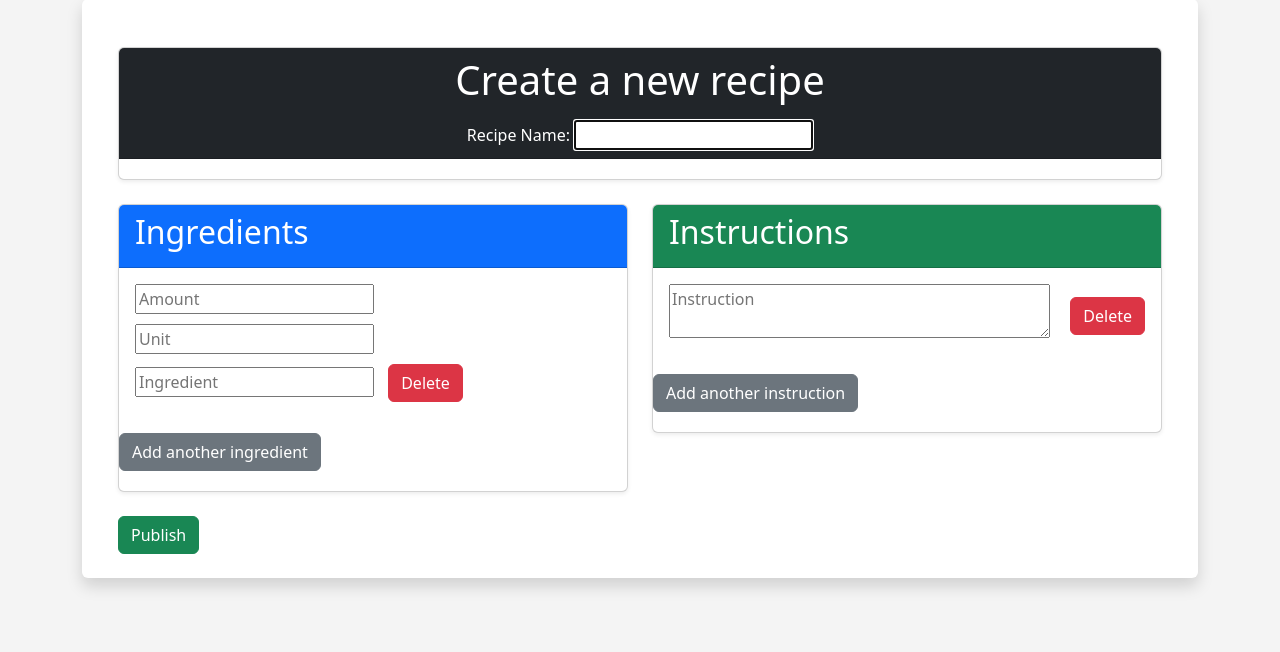
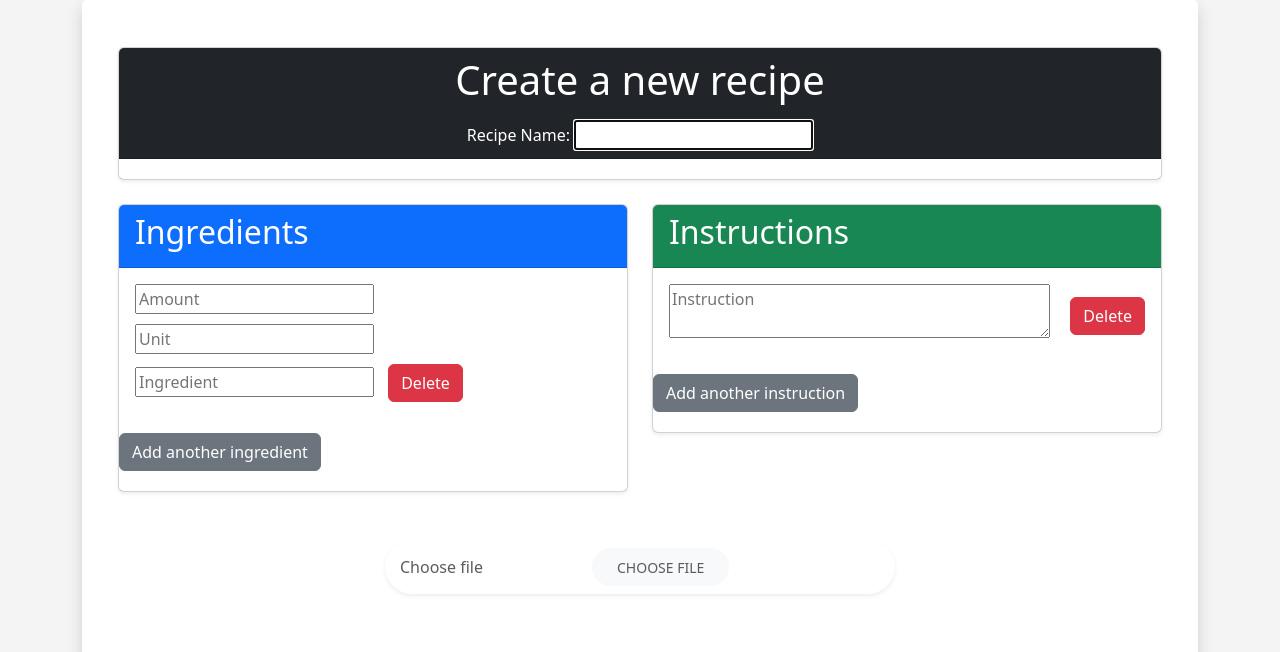
Before and after one commit to louigra/voxpopulirecipes, a Django app: page /submit_recipe/ in a window 1280 px wide. Shown: the part 111-763 px from the top of the page. Run offline with Django 5.2, Linux system fonts and the light colour scheme; a user stored in the database is signed in.

Commit message:
fixed image logic and ordering instructions

```diff
--- a/mysite/voxpopulirecipes/templates/voxpopulirecipes/recipe.html
+++ b/mysite/voxpopulirecipes/templates/voxpopulirecipes/recipe.html
@@ -47,7 +47,7 @@
                 </div>
                 <div class="card-body">
                     <ol class="list-group list-group-numbered">
-                        {% for instruction in recipe.instruction_set.all %}
+                        {% for instruction in recipe.instruction_set.all|dictsort:"instruction_order" %}
                             <li class="list-group-item">{{ instruction.instruction_text }}</li>
                         {% endfor %}
                     </ol>
--- a/mysite/voxpopulirecipes/templates/voxpopulirecipes/submit_recipe.html
+++ b/mysite/voxpopulirecipes/templates/voxpopulirecipes/submit_recipe.html
@@ -85,23 +85,30 @@
                             </fieldset>
                         </fieldset>
 
-                        <div class="col-md-6 mb-4">
-                            <div class="card shadow-sm">
-                                <fieldset id="image-upload-section" class="create_section">
-                                    <div class="card-header bg-info text-white">
-                                        <h2>Upload an Image</h2>
+                        <div class="row py-4">
+                            <div class="col-lg-6 mx-auto">
+                                <!-- Upload image input -->
+                                <div class="input-group mb-3 px-2 py-2 rounded-pill bg-white shadow-sm">
+                                    <input id="upload" type="file" name="image" onchange="readURL(this, 'imageResult');" class="form-control border-0">
+                                    <label id="upload-label" for="upload" class="font-weight-light text-muted">Choose file</label>
+                                    <div class="input-group-append">
+                                        <label for="upload" class="btn btn-light m-0 rounded-pill px-4">
+                                            <i class="fa fa-cloud-upload mr-2 text-muted"></i>
+                                            <small class="text-uppercase font-weight-bold text-muted">Choose file</small>
+                                        </label>
                                     </div>
-                                    <div class="card-body text-center">
-                                        <div class="mb-3">
-                                            <label for="id_image" class="form-label">Choose an image for your recipe:</label>
-                                            <input type="file" name="image" id="id_image" class="form-control file-input" accept="image/*">
-                                        </div>
-                                        {% if recipe and recipe.image %}
-                                            <p class="mt-3">Current Image:</p>
-                                            <img src="{{ recipe.image.url }}" alt="{{ recipe.title }}" class="img-thumbnail" style="max-width: 200px;">
-                                        {% endif %}
-                                    </div>
-                                </fieldset>
+                                </div>
+
+                                <!-- Uploaded image area -->
+                                <p class="font-italic text-white text-center">The image uploaded will be rendered inside the box below.</p>
+                                <div class="image-area mt-4">
+                                    <img
+                                        id="imageResult"
+                                        src="{% if recipe and recipe.image %}{{ recipe.image.url }}{% else %}#{% endif %}"
+                                        alt="Uploaded image will appear here"
+                                        class="img-fluid rounded shadow-sm mx-auto d-block"
+                                    >
+                                </div>
                             </div>
                         </div>
             <input type="submit" class="btn btn-success" value="Publish">
@@ -176,9 +183,39 @@
                         </div>
                     </div>
             </div>
+
+            <div class="row py-4">
+                <div class="col-lg-6 mx-auto">
+                    <!-- Upload image input -->
+                    <div class="input-group mb-3 px-2 py-2 rounded-pill bg-white shadow-sm">
+                        <input id="upload" type="file" name="image" onchange="readURL(this, 'imageResult');" class="form-control border-0">
+                        <label id="upload-label" for="upload" class="font-weight-light text-muted">Choose file</label>
+                        <div class="input-group-append">
+                            <label for="upload" class="btn btn-light m-0 rounded-pill px-4">
+                                <i class="fa fa-cloud-upload mr-2 text-muted"></i>
+                                <small class="text-uppercase font-weight-bold text-muted">Choose file</small>
+                            </label>
+                        </div>
+                    </div>
+
+                    <!-- Uploaded image area -->
+                    <p class="font-italic text-white text-center">The image uploaded will be rendered inside the box below.</p>
+                    <div class="image-area mt-4">
+                        <img
+                            id="imageResult"
+                            src="{% if recipe and recipe.image %}{{ recipe.image.url }}{% else %}#{% endif %}"
+                            alt="Uploaded image will appear here"
+                            class="img-fluid rounded shadow-sm mx-auto d-block"
+                        >
+                    </div>
+                </div>
+            </div>
+
             </fieldset>
             <input type="submit" class="btn btn-success" value="Publish">
             </div>
+
+
 
         {% endif %}
     </form>
@@ -253,6 +290,48 @@
     .file-input::file-selector-button:focus {
         outline: none;
         box-shadow: 0 0 5px rgba(0, 123, 255, 0.5);
+    }
+
+    /*
+    *
+    * ==========================================
+    * CUSTOM UTIL CLASSES
+    * ==========================================
+    *
+    */
+    #upload {
+        opacity: 0;
+    }
+
+    #upload-label {
+        position: absolute;
+        top: 50%;
+        left: 1rem;
+        transform: translateY(-50%);
+    }
+
+    .image-area {
+        border: 2px dashed rgba(255, 255, 255, 0.7);
+        padding: 1rem;
+        position: relative;
+    }
+
+    .image-area::before {
+        content: 'Uploaded image result';
+        color: #fff;
+        font-weight: bold;
+        text-transform: uppercase;
+        position: absolute;
+        top: 50%;
+        left: 50%;
+        transform: translate(-50%, -50%);
+        font-size: 0.8rem;
+        z-index: 1;
+    }
+
+    .image-area img {
+        z-index: 2;
+        position: relative;
     }
 </style>
 
@@ -357,6 +436,28 @@
             document.getElementById("instructions-list").appendChild(instructionDiv);
         });
     });
+
+    // Function to show the uploaded image
+    function readURL(input, targetImageId) {
+        if (input.files && input.files[0]) {
+            var reader = new FileReader();
+
+            reader.onload = function (e) {
+                document.getElementById(targetImageId).src = e.target.result;
+            };
+
+            reader.readAsDataURL(input.files[0]);
+        }
+    }
+
+    // Function to display the uploaded file name
+    var input = document.getElementById('upload');
+    var infoArea = document.getElementById('upload-label');
+
+    input.addEventListener('change', function () {
+        var fileName = input.files[0].name;
+        infoArea.textContent = 'File name: ' + fileName;
+    });
 </script>
 
 {% endblock %}
```
Also changed, not shown: mysite/mysite/settings.py (+20 -20 lines), mysite/db.sqlite3, mysite/media/uploads/recipe/labneh.jpg (added), mysite/media/uploads/recipe/squash-sauce.jpg (added).
